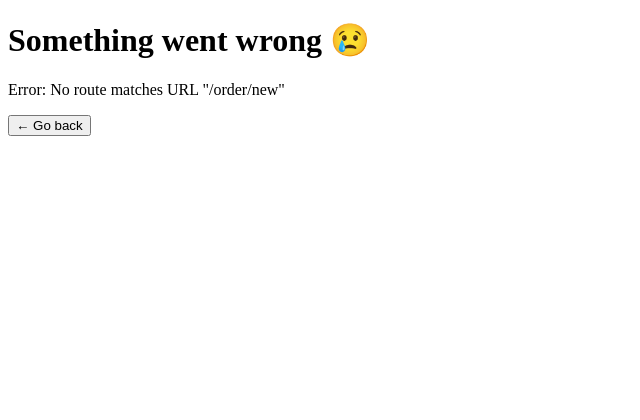
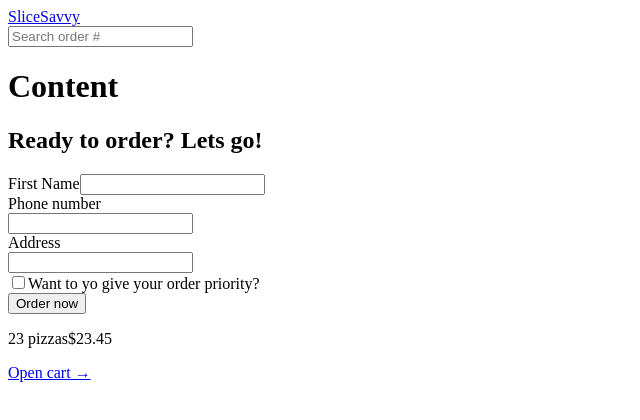
Before and after one commit to ishitaa-dhingra/SliceSavvy, a React (Vite) app: page /order/new in a window 1280 px wide. Shown: the top 420 px of the page, without its empty margins (0-640 px from the left). Built offline with nearby package versions, Linux system fonts and the light colour scheme.

Commit message:
fetching order

```diff
--- a/src/App.jsx
+++ b/src/App.jsx
@@ -3,7 +3,7 @@
 import Home from "./ui/Home";
 import Error from "./ui/Error";
 import Cart from "./features/cart/Cart";
-import Order from "./features/order/Order";
+import Order, { loader as OrderLoader } from "./features/order/Order";
 import CreateOrder from "./features/order/CreateOrder";
 import AppLayout from "./ui/AppLayout";
 
@@ -26,6 +26,16 @@
         path: "/cart",
         element: <Cart />,
       },
+      {
+        path: "/order/new",
+        element: <CreateOrder />,
+      },
+      {
+        path: "/cart/:orderID",
+        element: <Order />,
+        loader: OrderLoader,
+        errorElement: <Error />,
+      },
     ],
   },
 ]);
--- a/src/features/order/Order.jsx
+++ b/src/features/order/Order.jsx
@@ -1,5 +1,7 @@
 // Test ID: IIDSAT
 
+import { useLoaderData } from "react-router-dom";
+import { getOrder } from "../../services/apiRestaurant";
 import {
   calcMinutesLeft,
   formatCurrency,
@@ -42,6 +44,7 @@
 };
 
 function Order() {
+  const order = useLoaderData();
   // Everyone can search for all orders, so for privacy reasons we're gonna gonna exclude names or address, these are only for the restaurant staff
   const { status, priority, priorityPrice, orderPrice, estimatedDelivery } =
     order;
@@ -76,4 +79,8 @@
   );
 }
 
+export async function loader({ params }) {
+  const order = await getOrder(params.orderID);
+  return order;
+}
 export default Order;
--- /dev/null
+++ b/src/features/order/SearchOrder.jsx
@@ -0,0 +1,25 @@
+import { useState } from "react";
+import { useNavigate } from "react-router-dom";
+
+function SearchOrder() {
+  const [query, setQuery] = useState("");
+  const navigate = useNavigate();
+
+  function handleSubmit(e) {
+    e.preventDefault();
+    if (!query) return;
+    navigate(`/order/${query}`);
+    setQuery("");
+  }
+  return (
+    <form onSubmit={handleSubmit}>
+      <input
+        placeholder="Search order #"
+        value={query}
+        onChange={(e) => setQuery(e.target.value)}
+      />
+    </form>
+  );
+}
+
+export default SearchOrder;
--- a/src/ui/Header.jsx
+++ b/src/ui/Header.jsx
@@ -1,9 +1,11 @@
 import { Link } from "react-router-dom";
+import SearchOrder from "../features/order/SearchOrder";
 
 function Header() {
   return (
     <header>
       <Link to="./">SliceSavvy</Link>
+      <SearchOrder />
     </header>
   );
 }
```
